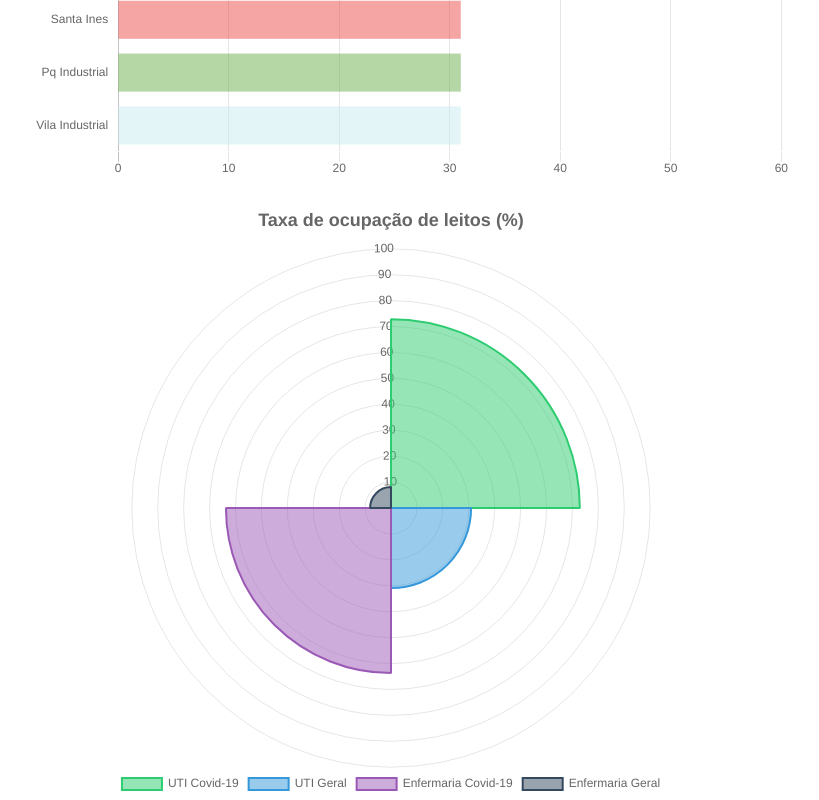
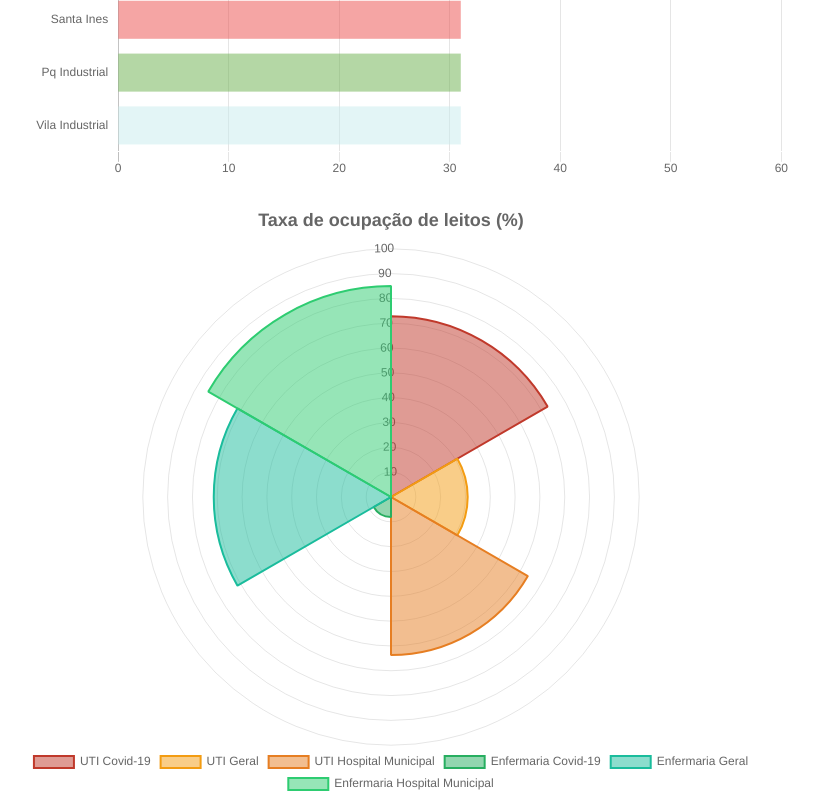
Before and after one commit to danbuck84/danbuck84.github.io, a website: page pages/covid19sjc/public/index-old.html in a window 1280 px wide. Shown: the part 1234-2034 px from the top of the page, without its empty margins (249-1068 px from the left). Drawn offline with nearby package versions, Linux system fonts and the light colour scheme.

Commit message:
updating proper files with today's new figures (and adding HM information at occupancyRate.js)

```diff
--- a/pages/covid19sjc/public/occupancyRate.js
+++ b/pages/covid19sjc/public/occupancyRate.js
@@ -37,8 +37,10 @@ function occupancyRate() {
         labels: [
             'UTI Covid-19',
             'UTI Geral',
+            'UTI Hospital Municipal',
             'Enfermaria Covid-19',
             'Enfermaria Geral',
+            'Enfermaria Hospital Municipal',
         ],
         datasets: [
             {
@@ -47,18 +49,24 @@ function occupancyRate() {
                     30.90,
                     63.68,
                     8.06,
+                    71.42,
+                    85.00,
                 ],
                 backgroundColor: [
+                    'rgba(192, 57, 43,0.5)',
+                    'rgba(243, 156, 18,0.5)',
+                    'rgba(230, 126, 34,0.5)',
+                    'rgba(39, 174, 96,0.5)',
+                    'rgba(26, 188, 156,0.5)',
                     'rgba(46, 204, 113,0.5)',
-                    'rgba(52, 152, 219,0.5)',
-                    'rgba(155, 89, 182,0.5)',
-                    'rgba(52, 73, 94,0.5)',
                 ],
                 borderColor: [
+                    'rgba(192, 57, 43,1.0)',
+                    'rgba(243, 156, 18,1.0)',
+                    'rgba(230, 126, 34,1.0)',
+                    'rgba(39, 174, 96,1.0)',
+                    'rgba(26, 188, 156,1.0)',
                     'rgba(46, 204, 113,1.0)',
-                    'rgba(52, 152, 219,1.0)',
-                    'rgba(155, 89, 182,1.0)',
-                    'rgba(52, 73, 94,1.0)',
                 ],
             }
         ],
--- a/pages/covid19sjc/public/totalCases.js
+++ b/pages/covid19sjc/public/totalCases.js
@@ -136,6 +136,7 @@ function totalCases() {
             '14/06/2020',
             '15/06/2020',
             '16/06/2020',
+            '17/06/2020',
         ],
         datasets: [
             {
@@ -237,6 +238,7 @@ function totalCases() {
                     59,
                     61,
                     64,
+                    67,
                 ],
             },
             {
@@ -338,6 +340,7 @@ function totalCases() {
                     961,
                     1004,
                     1139,
+                    1227,
                 ],
             },
             {
@@ -439,6 +442,7 @@ function totalCases() {
                     1493,
                     1535,
                     1728,
+                    1835,
                 ],
             }
         ],
```
Also changed, not shown: pages/covid19sjc/public/index.html (+7 -7 lines).
